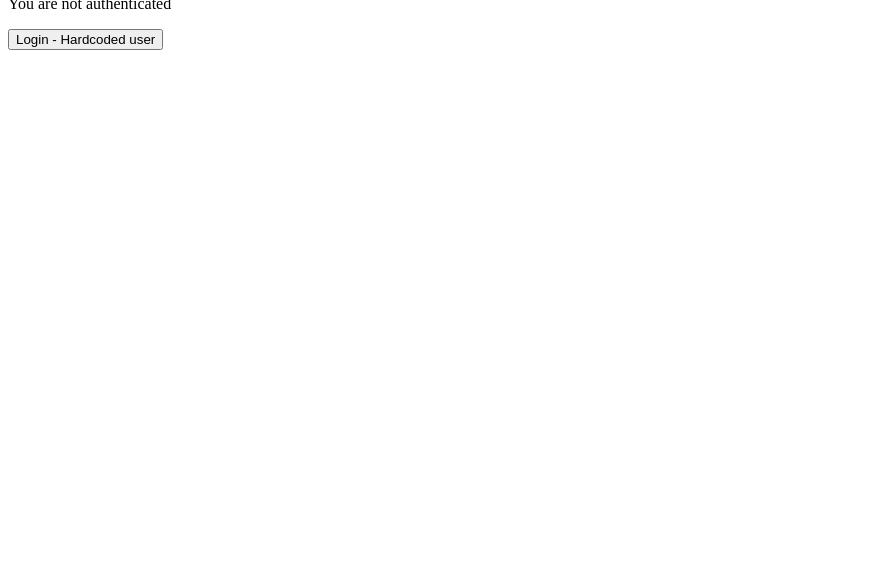
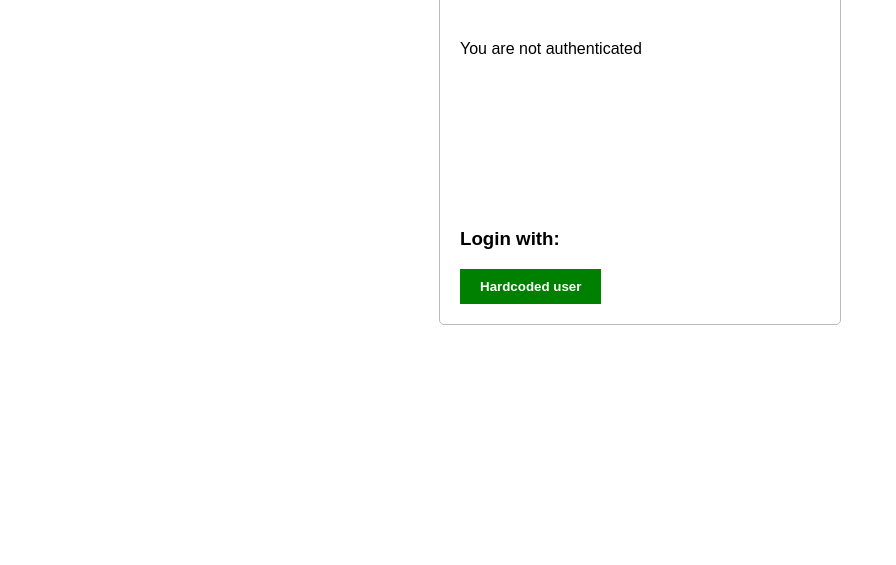
Before and after one commit to Kehrlann/sso-live-coding, a Python web app: template java/src/main/resources/templates/anonymous.html in a window 1280 px wide. Shown: the part 85-650 px from the top of the page, without its empty margins (0-896 px from the left). Run offline with Jinja, Linux system fonts and the light colour scheme; the template is opened without the code that fills it, so the values that code supplies are empty.

Commit message:
java: sytling

```diff
--- /dev/null
+++ b/java/src/main/resources/static/style.css
@@ -0,0 +1,54 @@
+body {
+    font-family: Metropolis, Arial, sans-serif;
+    display: flex;
+    flex-direction: column;
+    align-items: center;
+}
+
+.card {
+    border: 1px solid #bbb;
+    border-radius: 5px;
+    overflow: hidden;
+
+    min-width: 400px;
+    max-width: 750px;
+    min-height: 400px;
+
+    display: grid;
+    grid-template-rows: 100px 1fr auto;
+}
+
+.header {
+    background: #aaa;
+    background-image: url("https://2023.rivieradev.fr/public/images/photos/2018.webp");
+    background-size: cover;
+    display: inline-block;
+    width: 100%;
+    color: white;
+    height: 75px;
+    /*-webkit-text-stroke: .8px black;*/
+}
+
+.header > h1 {
+    margin-top: 5px;
+    padding-left: 10px;
+}
+
+.content {
+    padding: 0 20px;
+    align-self: start;
+}
+
+.footer {
+    padding: 20px;
+}
+
+button, .button {
+    padding: 10px 20px;
+    border: none;
+    cursor: pointer;
+    background: green;
+    font-weight: bold;
+    text-decoration: none;
+    color: white;
+}
--- a/java/src/main/resources/templates/anonymous.html
+++ b/java/src/main/resources/templates/anonymous.html
@@ -6,12 +6,21 @@
           content="width=device-width, user-scalable=no, initial-scale=1.0, maximum-scale=1.0, minimum-scale=1.0">
     <meta http-equiv="X-UA-Compatible" content="ie=edge">
     <title>SSO demo</title>
+    <link rel="stylesheet" href="/style.css"/>
 </head>
+
 <body>
-    <h1>SSO demo!</h1>
-    <p>You are not authenticated</p>
-    <form action="/login" method="POST">
-        <button type="submit">Login - Hardcoded user</button>
+<div class="card">
+    <div class="header">
+        <h1>SSO demo!</h1>
+    </div>
+    <div class="content">
+        <p>You are not authenticated</p>
+    </div>
+    <form action="/login" method="POST" class="footer">
+        <h3>Login with:</h3>
+        <button type="submit">Hardcoded user</button>
     </form>
+</div>
 </body>
 </html>
```
Also changed, not shown: java/src/main/resources/templates/authenticated.html (+15 -7 lines).
